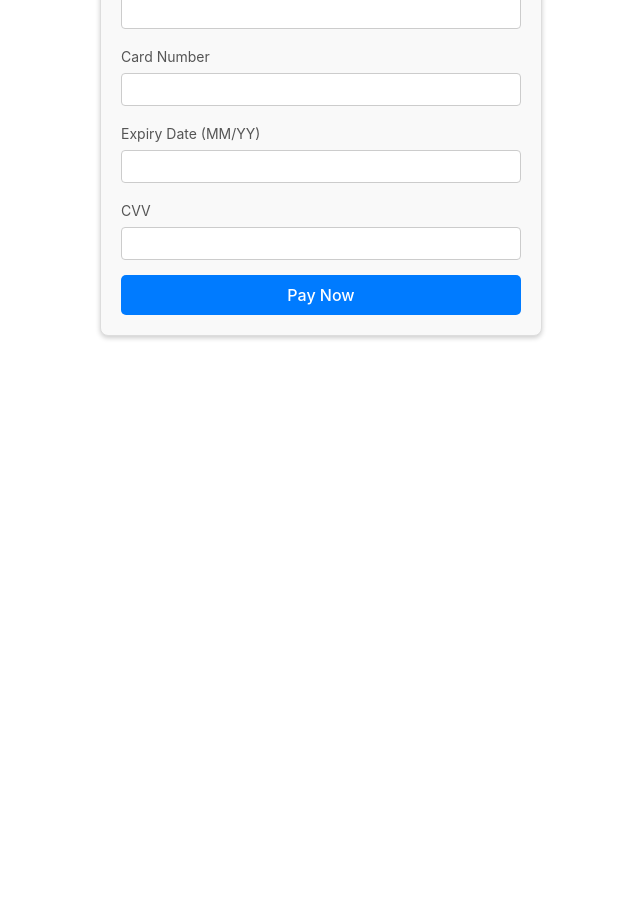
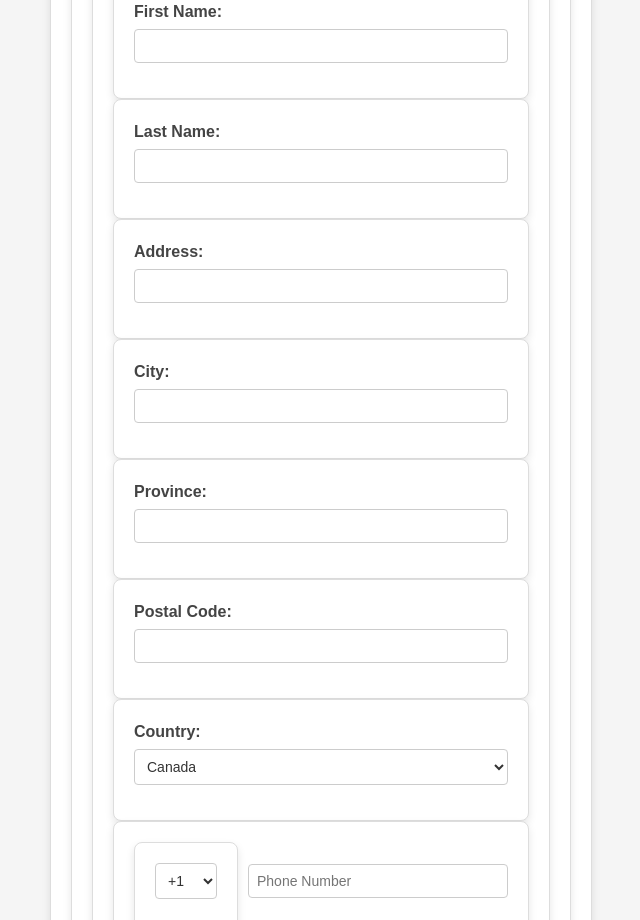
Before and after one commit to A00487533/GameOn, a React (Vite) app in the folder gameonv2.client/: page /payment in a window 1280 px wide. Shown: the part 180-1100 px from the top of the page, without its empty margins (319-959 px from the left). Before the commit the page ends 800 px from the top, so only its background shows below. Built offline with nearby package versions, Linux system fonts and the light colour scheme.

Commit message:
Fix #2: Payment API endpoint
Fixed by changing Email form

```diff
--- a/gameonv2.client/src/pages/PaymentPage.jsx
+++ b/gameonv2.client/src/pages/PaymentPage.jsx
@@ -1,110 +1,340 @@
 import React, { useState } from "react";
-import { useNavigate } from "react-router-dom";
+import { useNavigate, redirect } from "react-router-dom"; // Ensure your project uses React Router for navigation.
 import "../styles/PaymentPage.css";
 
-const PaymentPage = () => {
-    const navigate = useNavigate();
-    const [paymentDetails, setPaymentDetails] = useState({
-        cardNumber: "",
-        expiryDate: "",
-        cvv: "",
-        cardHolderName: "",
+const Payment = () => {
+    const [formData, setFormData] = useState({
+        "firstName": "",
+        "lastName": "",
+        "address": "",
+        "city": "",
+        "province": "",
+        "country": "",
+        "postalCode": "",
+        "countryCode": "",
+        "phoneNumber": "",
+        "email": "",
+        "creditCardType": "",
+        "creditCardNumber": "",
+        "expirationDate": "",
+        "cardHolderName": ""
     });
-    const [isProcessing, setIsProcessing] = useState(false);
-    const [error, setError] = useState("");
+
+    const [errors, setErrors] = useState({});
+    const [submissionSuccess, setSubmissionSuccess] = useState(false);
+    const [apiError, setApiError] = useState(null);
+    const navigate = useNavigate(); // For navigation after successful submission
 
     const handleInputChange = (e) => {
         const { name, value } = e.target;
-        setPaymentDetails((prevDetails) => ({
-            ...prevDetails,
-            [name]: value,
-        }));
-    };
+        setFormData({ ...formData, [name]: value });
 
-    const handlePayment = async (e) => {
-        e.preventDefault();
-        setIsProcessing(true);
-        setError("");
-
-        // Simulate backend API call
-        try {
-            const response = await fetch("https://localhost:7052/api/Payment/submit", {
-                method: "POST",
-                headers: {
-                    "Content-Type": "application/json",
-                },
-                body: JSON.stringify(paymentDetails),
+        // Clear the error for the current field
+        if (errors[name]) {
+            setErrors((prevErrors) => {
+                const newErrors = { ...prevErrors };
+                delete newErrors[name];
+                return newErrors;
             });
-
-            if (response.ok) {
-                alert("Payment successful!");
-                navigate("/home"); // Redirect to home page
-            } else {
-                const data = await response.json();
-                setError(data.message || "Payment failed. Please try again.");
-            }
-        } catch (error) {
-            setError("An error occurred. Please try again.");
-        } finally {
-            setIsProcessing(false);
         }
     };
 
+    const validateForm = () => {
+        const newErrors = {};
+        const charBlacklist = /[;:!@#$%^*+?\\/<>1234567890]/;
+        const canadianPostalCode = /^[A-Za-z]\d[A-Za-z][ -]?\d[A-Za-z]\d$/;
+        const usZipCode = /^\d{5}(-\d{4})?$/;
+        const phoneNumberPattern = /^[2-9]\d{2}[2-9]\d{2}\d{4}$/; // Valid 10-digit number
+        const emailPattern = /^[^\s@]+@[^\s@]+\.[^\s@]+$/;
+        const creditCardPattern = /^\d+$/;
+        const expirationDatePattern =
+            /^(0[1-9]|1[0-2])\/(201[6-9]|202[0-9]|2030|2031)$/;
+
+        // Required fields
+        Object.keys(formData).forEach((field) => {
+            if (!formData[field] && field !== "countryCode") {
+                newErrors[field] = "This field is required.";
+            }
+        });
+
+        // Character blacklist validation
+        ["firstName", "lastName", "city", "province", "cardHolderName"].forEach(
+            (field) => {
+                if (formData[field] && charBlacklist.test(formData[field])) {
+                    newErrors[field] = "Invalid characters are not allowed.";
+                }
+            }
+        );
+
+        // Country-specific validations
+        if (
+            formData.country === "Canada" &&
+            !canadianPostalCode.test(formData.postalCode)
+        ) {
+            newErrors.postalCode = "Invalid Canadian postal code.";
+        }
+
+        if (formData.country === "US" && !usZipCode.test(formData.postalCode)) {
+            newErrors.postalCode = "Invalid US zip code.";
+        }
+
+        if (
+            formData.phoneNumber &&
+            !phoneNumberPattern.test(formData.phoneNumber)
+        ) {
+            newErrors.phoneNumber = "Invalid phone number. Must be 10 digits.";
+        }
+
+        // Validate country code
+        if (formData.countryCode !== "+1") {
+            newErrors.phoneNumber = "Invalid country code.";
+        }
+
+        // Email validation
+        if (formData.email && !emailPattern.test(formData.email)) {
+            newErrors.email = "Invalid email address.";
+        }
+
+        // Credit card type and number validation
+        if (!formData.creditCardType) {
+            newErrors.creditCardType = "Credit card type is required.";
+        }
+
+        if (
+            formData.creditCardNumber &&
+            !creditCardPattern.test(formData.creditCardNumber)
+        ) {
+            newErrors.creditCardNumber =
+                "Credit card number must contain only digits.";
+        } else {
+            const cardNumber = formData.creditCardNumber;
+            if (
+                formData.creditCardType === "MasterCard" &&
+                !/^5[1-5]/.test(cardNumber)
+            ) {
+                newErrors.creditCardNumber = "Invalid MasterCard number.";
+            } else if (formData.creditCardType === "Visa" && !/^4/.test(cardNumber)) {
+                newErrors.creditCardNumber = "Invalid Visa card number.";
+            } else if (
+                formData.creditCardType === "American Express" &&
+                !/^3[47]/.test(cardNumber)
+            ) {
+                newErrors.creditCardNumber = "Invalid American Express card number.";
+            }
+        }
+
+        // Expiration date validation
+        if (
+            formData.expirationDate &&
+            !expirationDatePattern.test(formData.expirationDate)
+        ) {
+            newErrors.expirationDate =
+                "Expiration date must be in MM/YYYY format and valid.";
+        }
+
+        setErrors(newErrors);
+        return Object.keys(newErrors).length === 0;
+    };
+
+    const handleSubmit = async (event) => {
+        event.preventDefault();
+        try {
+            const response = await fetch('https://localhost:7052/api/Payment/submit', {
+                method: 'POST',
+                headers: { 'Content-Type': 'application/json' },
+                body: JSON.stringify(formData),
+            });
+
+            if (!response.ok) {
+                throw new Error(`HTTP status ${response.status}`);
+            }
+            else {
+                navigate("/home"); // Redirecśt to the home page
+            }
+
+            const data = await response.json();
+            console.log('Payment successful:', data);
+        } catch (error) {
+            console.error('Error submitting payment:', error);
+        }
+    };
+
+
     return (
-        <div className="payment-page">
-            <h2>Complete Your Payment</h2>
-            <form onSubmit={handlePayment} className="payment-form">
-                <div className="form-group">
-                    <label htmlFor="cardHolderName">Cardholder Name</label>
+        <div style={{ margin: "20px auto", maxWidth: "500px" }}>
+            <h2>Payment Page</h2>
+            {submissionSuccess && (
+                <div style={{ color: "green", marginBottom: "10px" }}>
+                    Payment submitted successfully!
+                </div>
+            )}
+            <form onSubmit={handleSubmit}>
+                <div>
+                    <label>First Name:</label>
                     <input
                         type="text"
-                        id="cardHolderName"
-                        name="cardHolderName"
-                        value={paymentDetails.cardHolderName}
+                        name="firstName"
+                        value={formData.firstName}
                         onChange={handleInputChange}
-                        required
                     />
+                    {errors.firstName && (
+                        <p style={{ color: "red" }}>{errors.firstName}</p>
+                    )}
                 </div>
-                <div className="form-group">
-                    <label htmlFor="cardNumber">Card Number</label>
+                <div>
+                    <label>Last Name:</label>
                     <input
                         type="text"
-                        id="cardNumber"
-                        name="cardNumber"
-                        value={paymentDetails.cardNumber}
+                        name="lastName"
+                        value={formData.lastName}
                         onChange={handleInputChange}
-                        required
                     />
+                    {errors.lastName && <p style={{ color: "red" }}>{errors.lastName}</p>}
                 </div>
-                <div className="form-group">
-                    <label htmlFor="expiryDate">Expiry Date (MM/YY)</label>
+                <div>
+                    <label>Address:</label>
                     <input
                         type="text"
-                        id="expiryDate"
-                        name="expiryDate"
-                        value={paymentDetails.expiryDate}
+                        name="address"
+                        value={formData.address}
                         onChange={handleInputChange}
-                        required
                     />
+                    {errors.address && <p style={{ color: "red" }}>{errors.address}</p>}
                 </div>
-                <div className="form-group">
-                    <label htmlFor="cvv">CVV</label>
+                <div>
+                    <label>City:</label>
                     <input
-                        type="password"
-                        id="cvv"
-                        name="cvv"
-                        value={paymentDetails.cvv}
+                        type="text"
+                        name="city"
+                        value={formData.city}
                         onChange={handleInputChange}
-                        required
                     />
+                    {errors.city && <p style={{ color: "red" }}>{errors.city}</p>}
                 </div>
-                {error && <p className="error-message">{error}</p>}
-                <button type="submit" className="pay-button" disabled={isProcessing}>
-                    {isProcessing ? "Processing..." : "Pay Now"}
-                </button>
+                <div>
+                    <label>Province:</label>
+                    <input
+                        type="text"
+                        name="province"
+                        value={formData.province}
+                        onChange={handleInputChange}
+                    />
+                    {errors.province && <p style={{ color: "red" }}>{errors.province}</p>}
+                </div>
+                <div>
+                    <label>Postal Code:</label>
+                    <input
+                        type="text"
+                        name="postalCode"
+                        value={formData.postalCode}
+                        onChange={handleInputChange}
+                    />
+                    {errors.postalCode && (
+                        <p style={{ color: "red" }}>{errors.postalCode}</p>
+                    )}
+                </div>
+                <div>
+                    <label>Country:</label>
+                    <select
+                        name="country"
+                        value={formData.country}
+                        onChange={handleInputChange}
+                    >
+                        <option value="Canada">Canada</option>
+                        <option value="US">US</option>
+                    </select>
+                </div>
+                <div style={{ display: "flex", alignItems: "center" }}>
+                    <div>
+                        <select
+                            name="countryCode"
+                            value={formData.countryCode}
+                            onChange={handleInputChange}
+                        >
+                            <option value="+1">+1</option>
+                            <option value="+44">+44</option>
+                            <option value="+91">+91</option>
+                            <option value="+61">+61</option>
+                        </select>
+                    </div>
+                    <input
+                        type="text"
+                        name="phoneNumber"
+                        placeholder="Phone Number"
+                        value={formData.phoneNumber}
+                        onChange={handleInputChange}
+                    />
+                    {errors.phoneNumber && (
+                        <p style={{ color: "red" }}>{errors.phoneNumber}</p>
+                    )}
+                </div>
+                <div>
+                    <label>Email:</label>
+                    <input
+                        type="email"
+                        name="email"
+                        value={formData.email}
+                        onChange={handleInputChange}
+                    />
+                    {errors.email && <p style={{ color: "red" }}>{errors.email}</p>}
+                </div>
+                <div>
+                    <label>Credit Card Type:</label>
+                    <select
+                        name="creditCardType"
+                        value={formData.creditCardType}
+                        onChange={handleInputChange}
+                    >
+                        <option value="">Select</option>
+                        <option value="Visa">Visa</option>
+                        <option value="MasterCard">MasterCard</option>
+                        <option value="American Express">American Express</option>
+                    </select>
+                    {errors.creditCardType && (
+                        <p style={{ color: "red" }}>{errors.creditCardType}</p>
+                    )}
+                </div>
+                <div>
+                    <label>Credit Card Number:</label>
+                    <input
+                        type="text"
+                        name="creditCardNumber"
+                        value={formData.creditCardNumber}
+                        onChange={handleInputChange}
+                    />
+                    {errors.creditCardNumber && (
+                        <p style={{ color: "red" }}>{errors.creditCardNumber}</p>
+                    )}
+                </div>
+                <div>
+                    <label>Expiration Date:</label>
+                    <input
+                        type="text"
+                        name="expirationDate"
+                        placeholder="MM/YYYY"
+                        value={formData.expirationDate}
+                        onChange={handleInputChange}
+                    />
+                    {errors.expirationDate && (
+                        <p style={{ color: "red" }}>{errors.expirationDate}</p>
+                    )}
+                </div>
+                <div>
+                    <label>Card Holder Name:</label>
+                    <input
+                        type="text"
+                        name="cardHolderName"
+                        value={formData.cardHolderName}
+                        onChange={handleInputChange}
+                    />
+                    {errors.cardHolderName && (
+                        <p style={{ color: "red" }}>{errors.cardHolderName}</p>
+                    )}
+                </div>
+                <button type="submit">Submit Payment</button>
             </form>
         </div>
     );
 };
 
-export default PaymentPage;
+export default Payment;
--- a/gameonv2.client/src/styles/PaymentPage.css
+++ b/gameonv2.client/src/styles/PaymentPage.css
@@ -1,60 +1,107 @@
-.payment-page {
-    max-width: 400px;
-    margin: 50px auto;
-    padding: 20px;
+/* Payment.css */
+
+/* Center the container */
+body {
+    font-family: Arial, sans-serif;
+    background-color: #f5f5f5;
+    margin: 0;
+    padding: 0;
+}
+
+div {
+    margin: 0 auto;
+    max-width: 500px;
+    background-color: #ffffff;
     border: 1px solid #ddd;
     border-radius: 8px;
-    background-color: #f9f9f9;
-    box-shadow: 0 2px 5px rgba(0, 0, 0, 0.2);
-    text-align: center;
+    padding: 20px;
+    box-shadow: 0 4px 8px rgba(0, 0, 0, 0.1);
 }
 
-    .payment-page h2 {
-        margin-bottom: 20px;
-        color: #333;
-    }
-
-.payment-form .form-group {
-    margin-bottom: 15px;
-    text-align: left;
+/* Page heading */
+h2 {
+    text-align: center;
+    color: #333333;
+    margin-bottom: 20px;
 }
 
-.payment-form label {
-    font-size: 14px;
-    color: #555;
+/* Form labels */
+label {
+    display: block;
+    margin-bottom: 5px;
+    font-weight: bold;
+    color: #444444;
 }
 
-.payment-form input {
+/* Form inputs */
+input[type="text"],
+input[type="email"],
+input[type="password"],
+select {
     width: 100%;
     padding: 8px;
-    margin-top: 5px;
+    margin-bottom: 15px;
     border: 1px solid #ccc;
     border-radius: 4px;
     box-sizing: border-box;
+    font-size: 14px;
+    color: #333333;
 }
 
-.pay-button {
+    /* Input focus styles */
+    input:focus,
+    select:focus {
+        outline: none;
+        border-color: #007bff;
+        box-shadow: 0 0 5px rgba(0, 123, 255, 0.5);
+    }
+
+/* Error messages */
+p {
+    color: #ff0000;
+    font-size: 12px;
+    margin-top: -10px;
+    margin-bottom: 10px;
+}
+
+/* Button styles */
+button {
     width: 100%;
-    background-color: #4caf50;
+    background-color: #007bff;
     color: white;
-    padding: 10px;
+    border: none;
+    padding: 10px 15px;
     font-size: 16px;
-    border: none;
     border-radius: 4px;
     cursor: pointer;
+    transition: background-color 0.3s ease;
 }
 
-    .pay-button:disabled {
-        background-color: #ccc;
-        cursor: not-allowed;
+    button:hover {
+        background-color: #0056b3;
     }
 
-    .pay-button:hover:not(:disabled) {
-        background-color: #45a049;
+/* Success message */
+div[style*="color: green"] {
+    font-size: 14px;
+    background-color: #e6ffe6;
+    padding: 10px;
+    border: 1px solid #00cc00;
+    border-radius: 4px;
+    margin-bottom: 20px;
+}
+
+/* Phone number field alignment */
+div[style*="display: flex"] {
+    display: flex;
+    align-items: center;
+    gap: 10px;
+}
+
+    div[style*="display: flex"] select {
+        flex: 0 0 100px;
     }
 
-.error-message {
-    color: red;
-    font-size: 14px;
-    margin-top: 10px;
-}
+    div[style*="display: flex"] input {
+        flex: 1;
+    }
```
